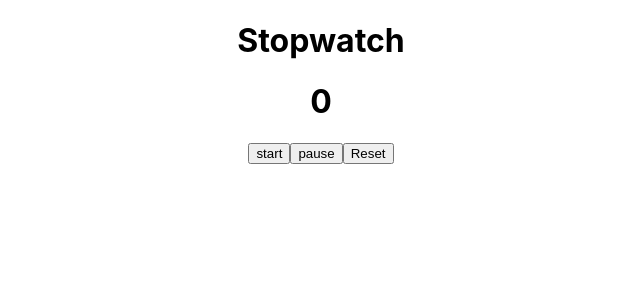
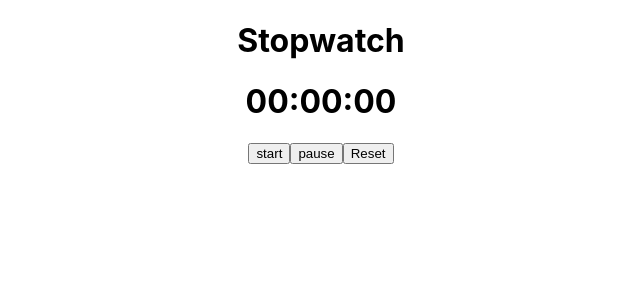
Before and after one commit to shiv7727/react-concepts, a React (Create React App) app: page / in a window 1280 px wide. Shown: the top 300 px of the page, without its empty margins (319-959 px from the left). Built offline with nearby package versions, Linux system fonts and the light colour scheme.

Commit message:
stopwatch

```diff
--- a/src/App.js
+++ b/src/App.js
@@ -3,7 +3,11 @@ import './App.css';
 import { useRef } from 'react';
 
 function App() {
-	const [time, setTime] = useState(0);
+	const [time, setTime] = useState({
+		hr: 0,
+		min: 0,
+		sec: 0,
+	});
 
 	useEffect(() => {
 		// handleTime();
@@ -14,7 +18,15 @@ function App() {
 
 	function handleTime() {
 		id.current = setInterval(() => {
-			setTime((prevState) => prevState + 1);
+			setTime((prevState) => {
+				if (prevState.sec == 60) {
+					return { ...prevState, min: prevState.min + 1, sec: 0 };
+				}
+				if (prevState.min == 60) {
+					return { ...prevState, hr: prevState.hr + 1, min: 0, sec: 0 };
+				}
+				return { ...prevState, sec: prevState.sec + 1 };
+			});
 			console.log('time', time);
 		}, 1000);
 	}
@@ -22,13 +34,32 @@ function App() {
 	return (
 		<div className='App'>
 			<h1>Stopwatch</h1>
-			<h1>{time}</h1>
+			<h1>
+				{time.hr?.toLocaleString('en-US', {
+					minimumIntegerDigits: 2,
+					useGrouping: false,
+				})}
+				:
+				{time.min?.toLocaleString('en-US', {
+					minimumIntegerDigits: 2,
+					useGrouping: false,
+				})}
+				:
+				{time.sec?.toLocaleString('en-US', {
+					minimumIntegerDigits: 2,
+					useGrouping: false,
+				})}
+			</h1>
 			<button onClick={handleTime}>start</button>
 			<button onClick={() => clearInterval(id.current)}>pause</button>
 			<button
 				onClick={() => {
 					clearInterval(id.current);
-					setTime(0);
+					setTime({
+						hr: 0,
+						min: 0,
+						sec: 0,
+					});
 				}}
 			>
 				Reset
```
